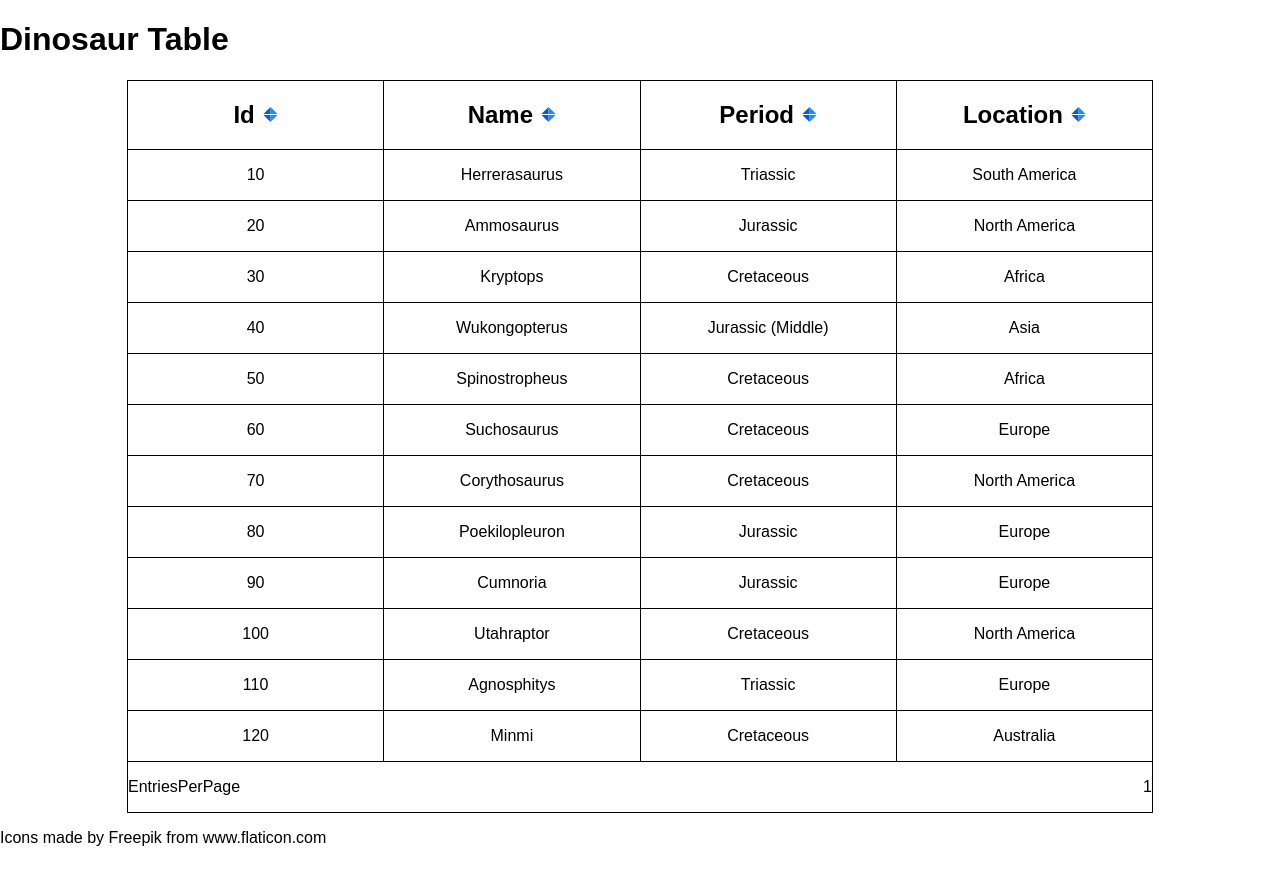
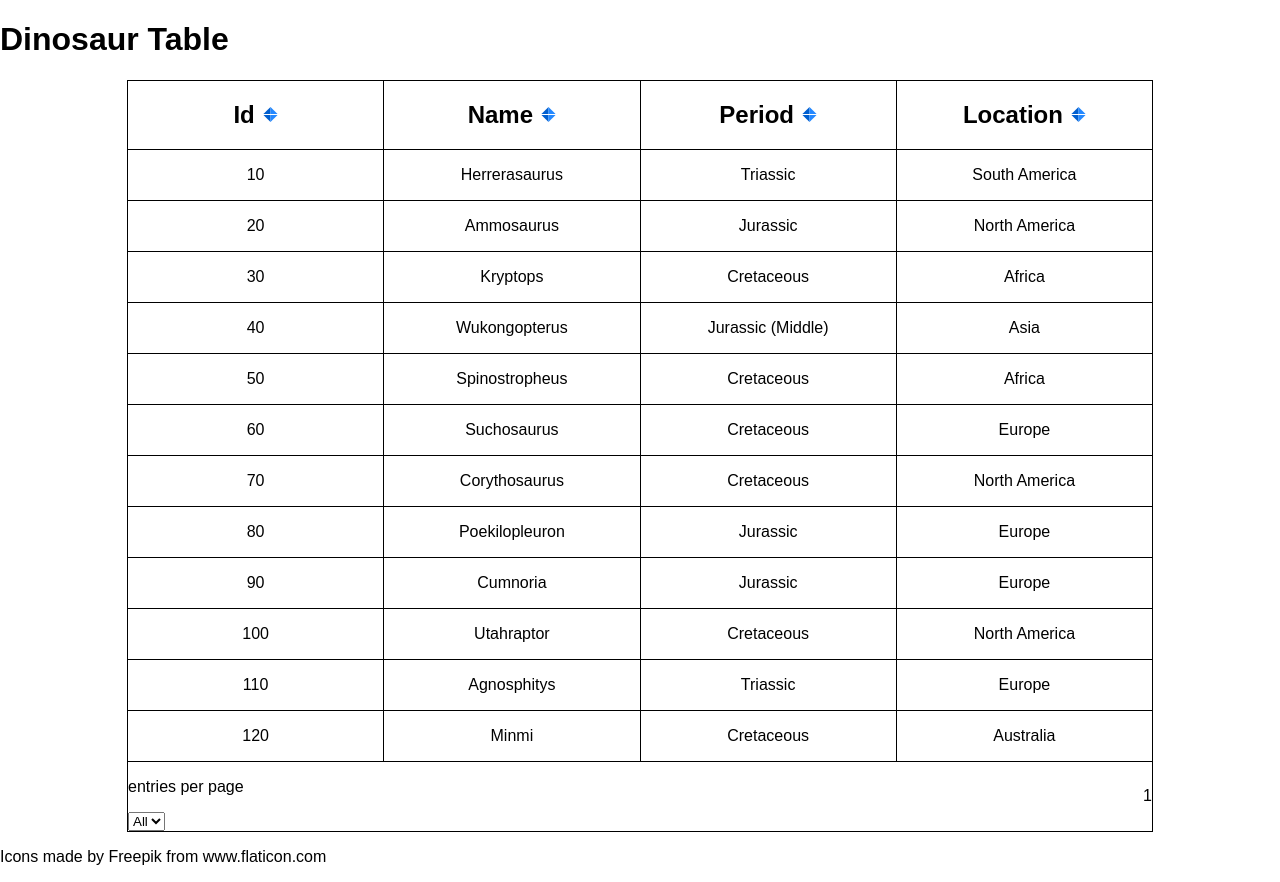
Before and after one commit to brenderbee/table-practice, a React (Create React App) app: page / in a window 1280 px wide. Built offline with nearby package versions, Linux system fonts and the light colour scheme.

Commit message:
Add basic select box to EntriesPerPage component.

```diff
--- a/src/components/EntriesPerPage.js
+++ b/src/components/EntriesPerPage.js
@@ -3,7 +3,12 @@ import React from 'react';
 function EntriesPerPage() {
   return (
     <div>
-      <p>EntriesPerPage</p>
+      <p>entries per page</p>
+      <select>
+        <option value="All">All</option>
+        <option value="5">5</option>
+        <option value="10">10</option>
+      </select>
     </div>
   );
 }
```
